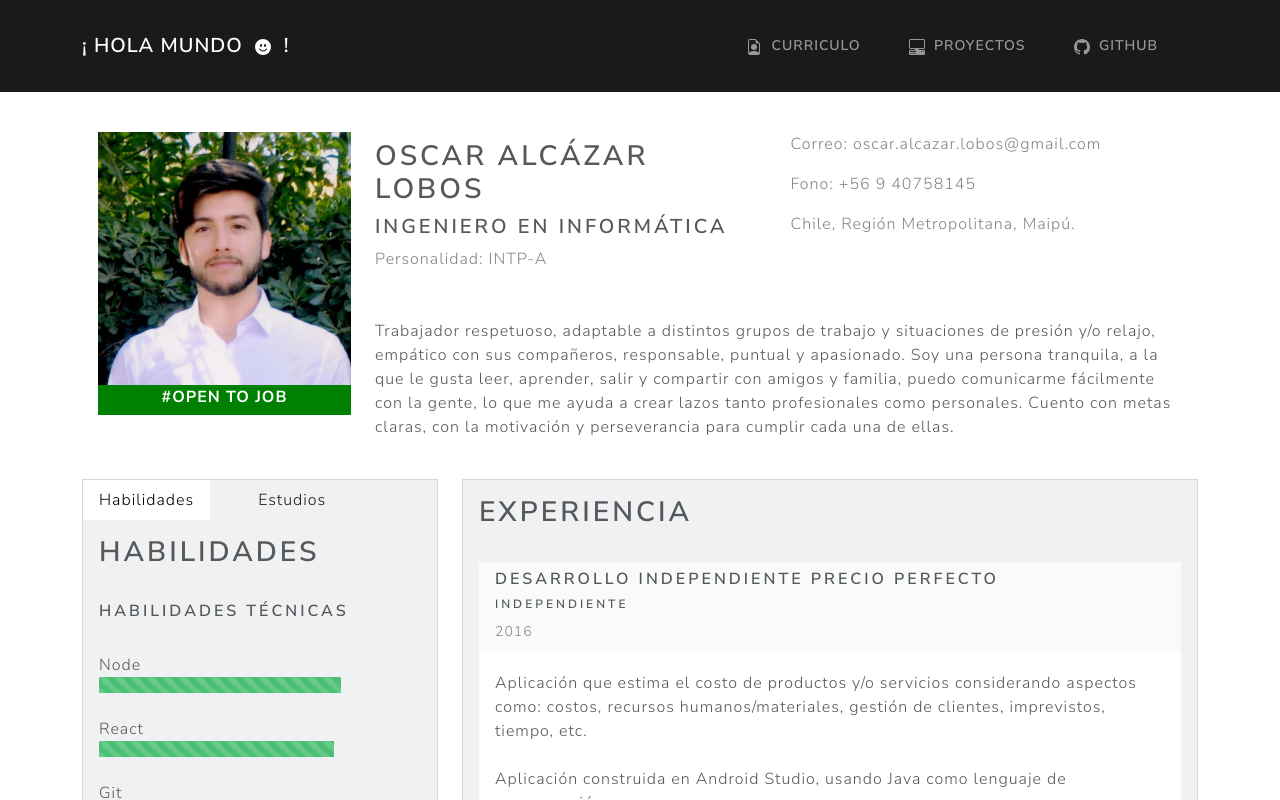
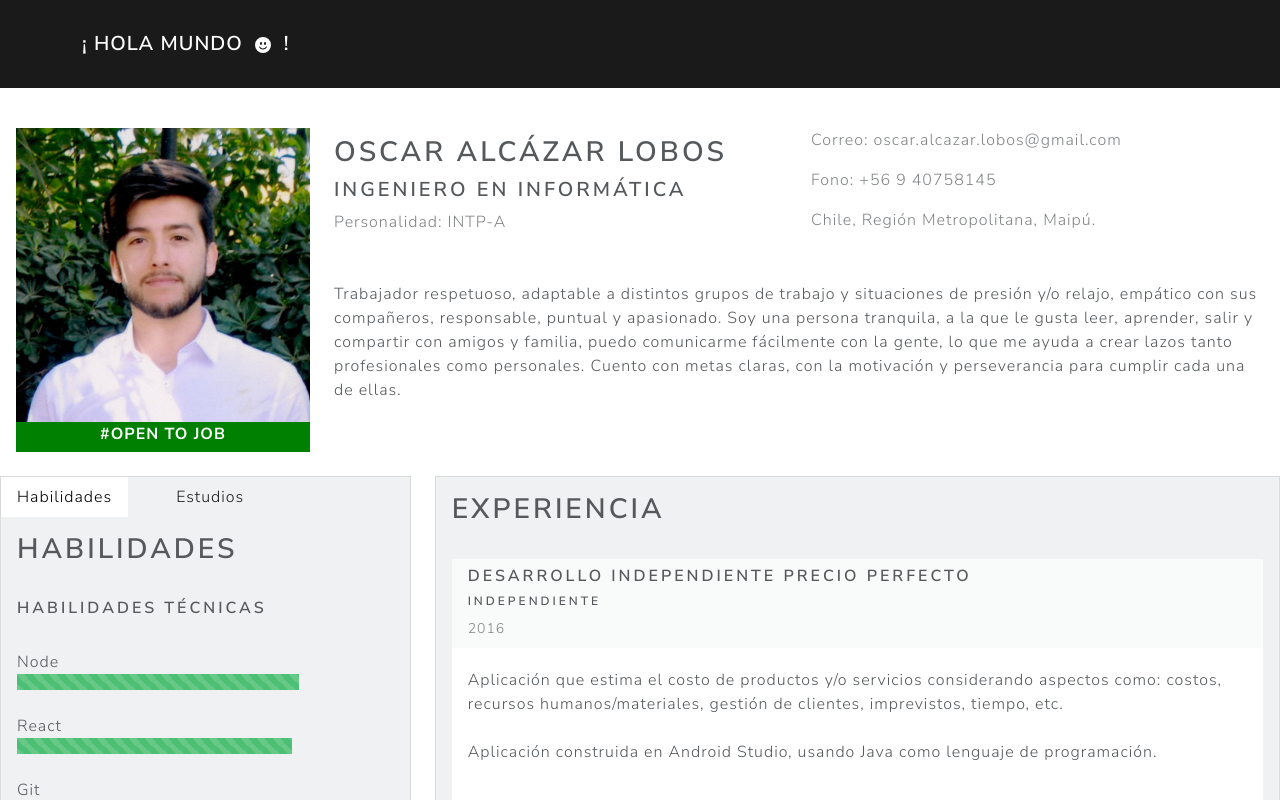
Before and after one commit to racsorazaclasobol/portafolio-code, a Next.js app: page / in a window 1280 px wide. Shown: the top 800 px of the page. Built offline with nearby package versions, Linux system fonts and the light colour scheme.

Commit message:
curriculo type

```diff
--- a/components/Body.jsx
+++ b/components/Body.jsx
@@ -23,9 +23,9 @@ const Body = () => {
                         <div id="myTabContent" className="tab-content">
                             <div className="tab-pane fade active show" id="home" role="tabpanel">
                                 <Habilidades />
+                                <Estudios />
                             </div>
                             <div className="tab-pane fade" id="profile" role="tabpanel">
-                                <Estudios />
                             </div>
                         </div>
                     </div>
--- a/components/NavBar.jsx
+++ b/components/NavBar.jsx
@@ -18,7 +18,7 @@ const NavBar = () => {
 					!
 				</Link>
 
-				<div className="navbar-collapse justify-content-end">
+				{/* <div className="navbar-collapse justify-content-end">
 					<ul className="navbar-nav ">
 						<li className="nav-item">
 							<Link href="/" className="nav-link">
@@ -51,7 +51,7 @@ const NavBar = () => {
 							</a>
 						</li>
 					</ul>
-				</div>
+				</div> */}
 
 			</div>
 		</nav>
--- a/layout/PortafolioLayout.jsx
+++ b/layout/PortafolioLayout.jsx
@@ -9,7 +9,7 @@ const PortafolioLayout = ({ children }) => {
 				<NavBar />
 			</div>
 
-			<main className="container py-4" style={{ minHeight:'100vh' }}>
+			<main className=" py-4" style={{ minHeight:'100vh' }}>
 				{ children }
 			</main>
 
```
